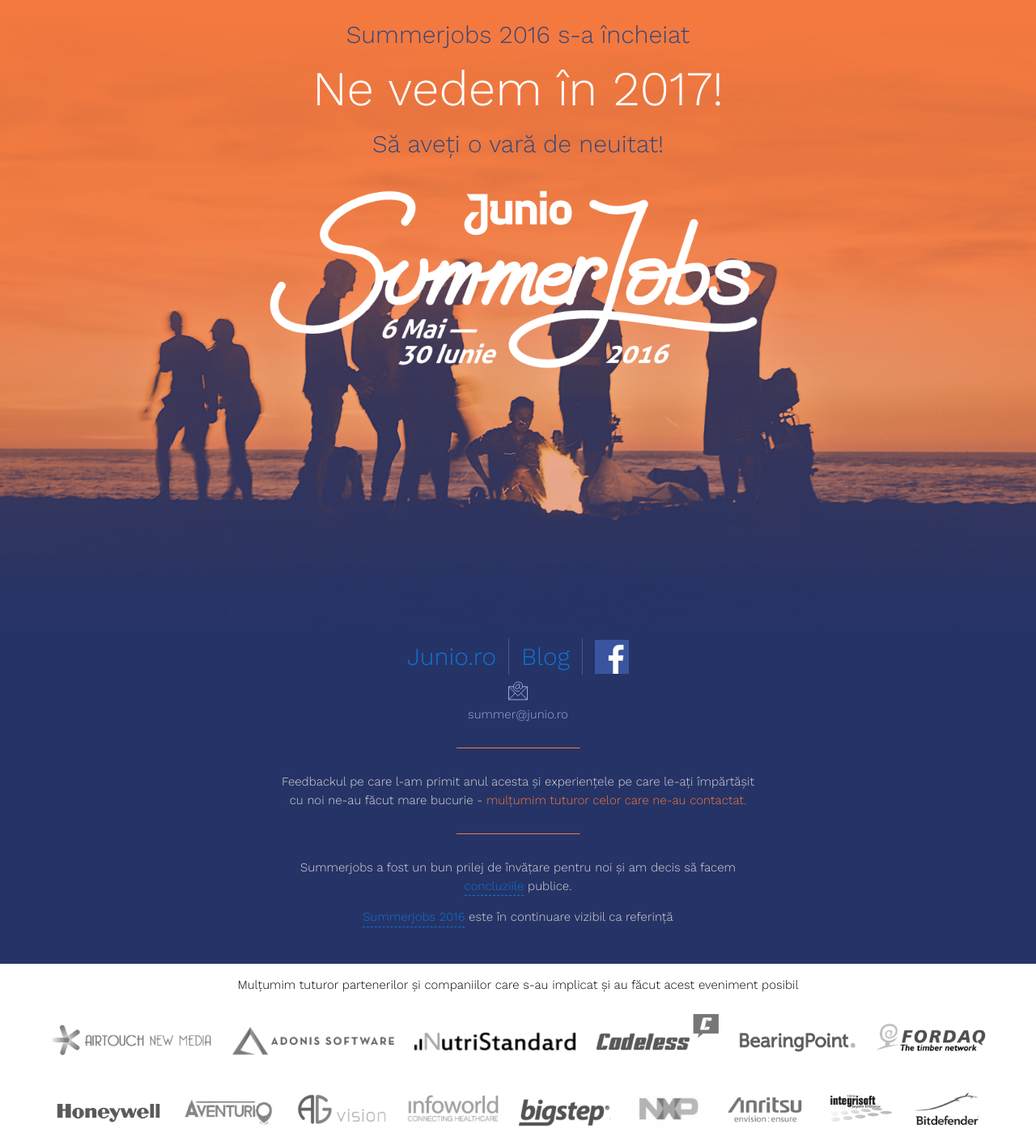
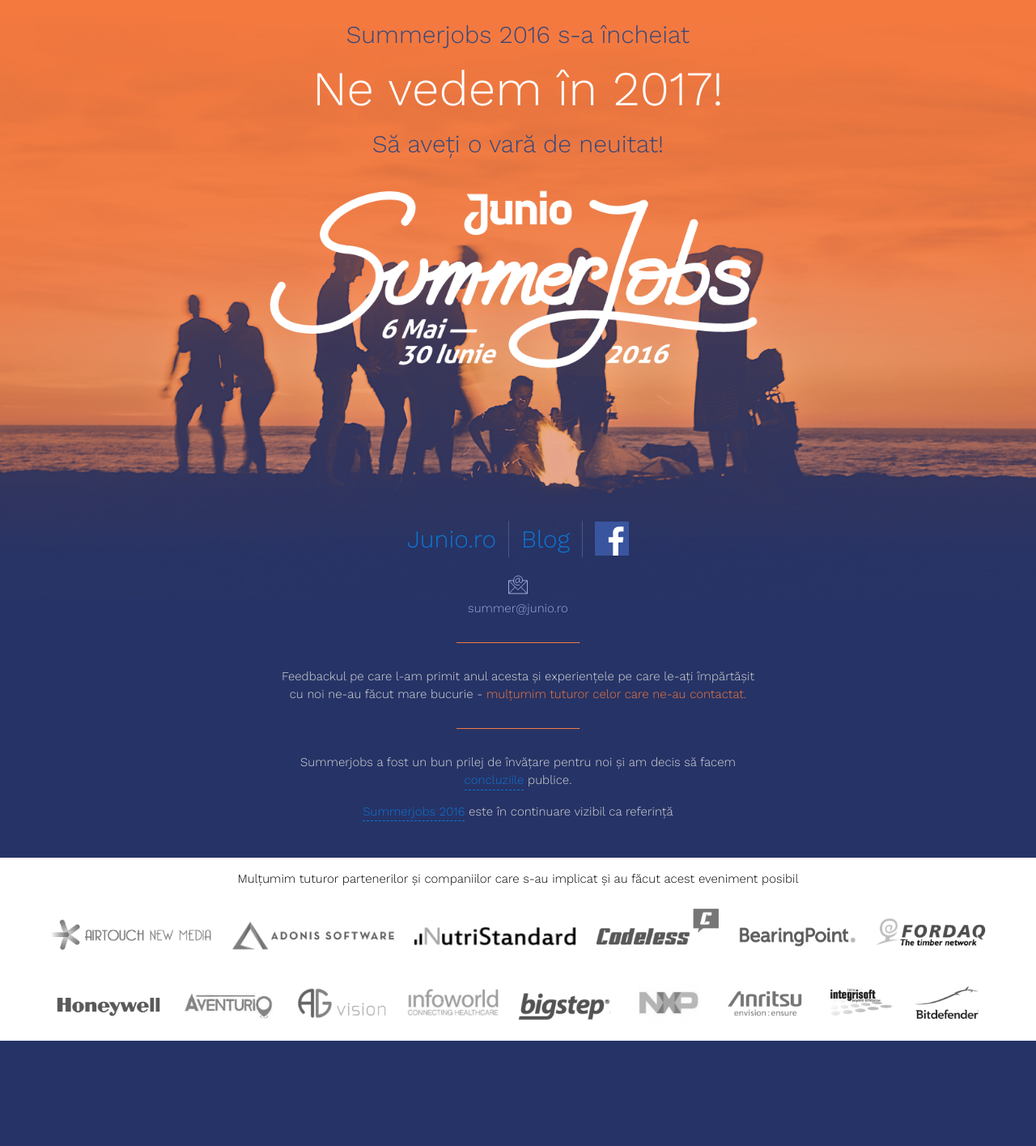
Before and after one commit to eduardpredescu/summer2016, a Jekyll site: the page index.html, which Jekyll copies as it is, in a window 1280 px wide. Shown: the whole page at 81% size. Built offline with Jekyll 4.4.1, drawn with Linux system fonts in a browser that asks for light colours; after the commit the page ends 1285 px from its top, so only the background shows below that.

Commit message:
minor fixes

```diff
--- a/index.html
+++ b/index.html
@@ -290,14 +290,21 @@
     #menu {
       text-align: center;
       padding: 0.5rem 0;
+      margin-bottom: 1rem;
     }
 
 
-    @media screen and (min-width: 1000px) {
+    @media screen and (min-width: 961px) {
       .banner {
         background-image: url('static/img/summerjobs-revine-in-2017-lg.jpg');
         background-size: cover;
-        padding-bottom: 8rem;
+        padding-bottom: 20%;
+      }
+      .title-image {
+          margin-top: 1rem;
+      }
+      #menu {
+        margin-top: -7rem;
       }
     }
     @media screen and (max-width: 960px) {
@@ -380,15 +387,6 @@
 
         .title-image img {
             max-width: 260px;
-        }
-    }
-    @media (max-width: 2800px){
-        .banner{
-            padding-bottom: 22%;
-        }
-        .title-image {
-            margin-top: 1rem;
-            margin-bottom: 1rem;
         }
     }
 
```
